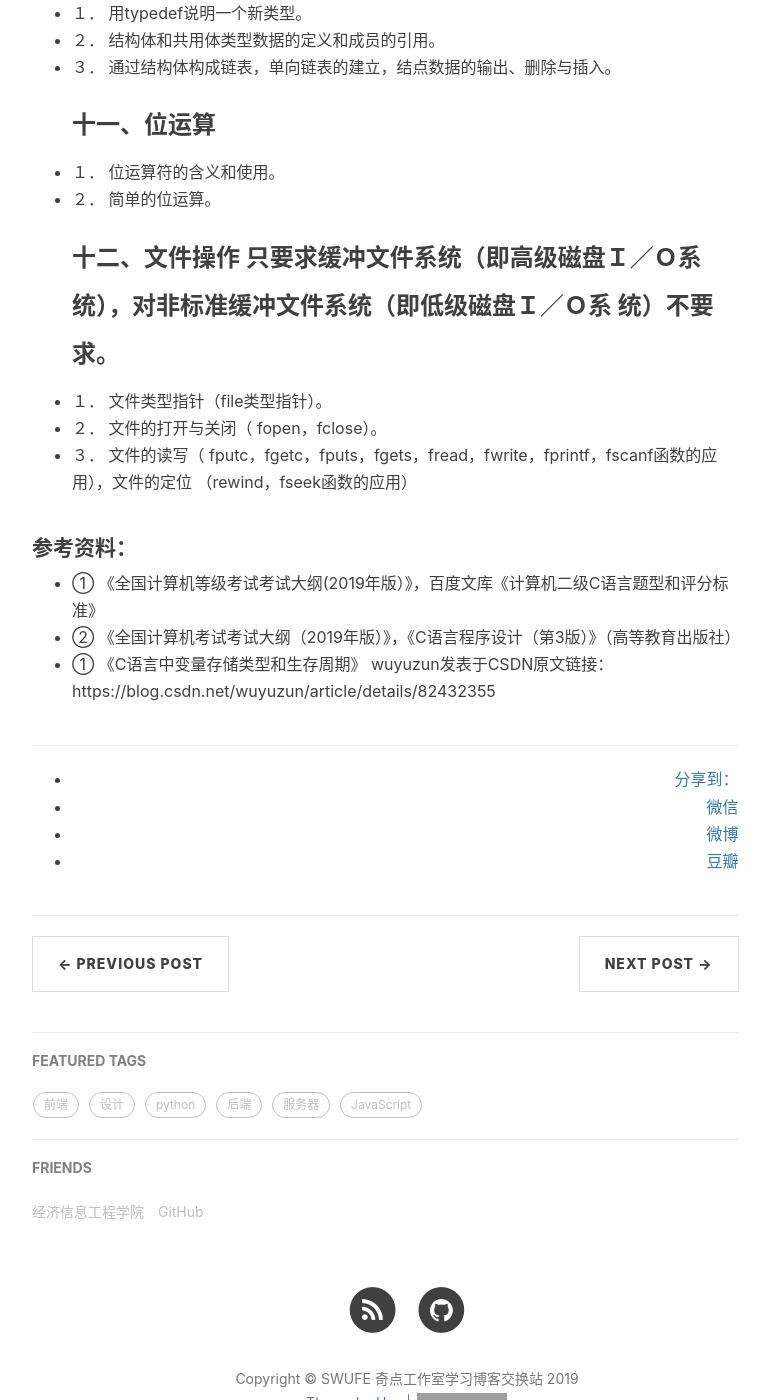
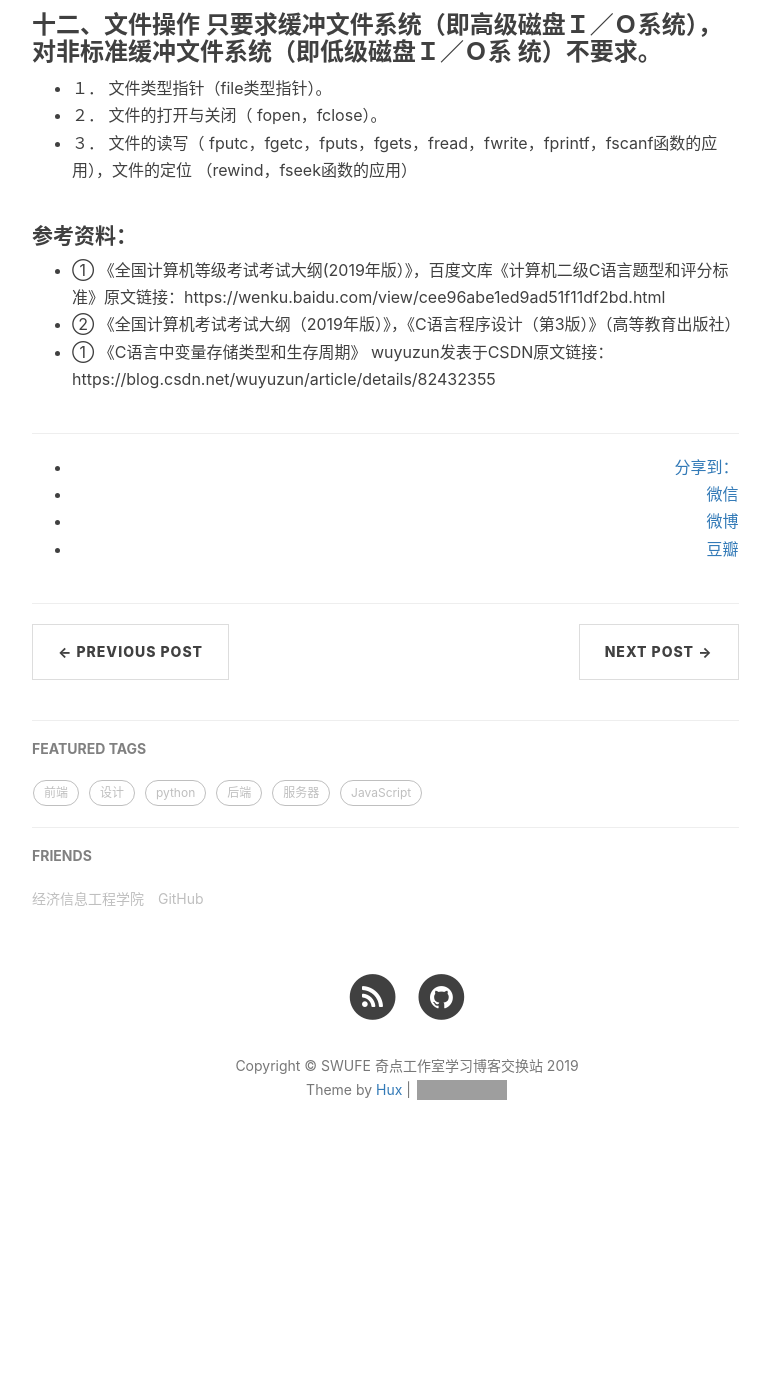
Before and after one commit to wjy990706/Blog-Share, a Jekyll site: the page built from _posts/2019-03-25-全国计算机二级考试c语言复习总结.md, in a window 1280 px wide and 1400 px high, scrolled down 5562 px. Shown: the whole window, without its empty margins (233-1003 px from the left). Built offline with Jekyll 4.4.1, drawn with Linux system fonts in a browser that asks for light colours; nearby versions of some CDN libraries; our own code applies the rules of GitHub Pages for plain Markdown files; comment, search, counter and statistics services are not loaded; after the commit the page ends 6756 px from its top, so only the background shows below that; some of the changed text lies outside the part shown; grey boxes are pictures that could not be loaded.

Commit message:
Update 2019-03-25-全国计算机二级考试c语言复习总结.md

```diff
--- a/_posts/2019-03-25-全国计算机二级考试c语言复习总结.md
+++ b/_posts/2019-03-25-全国计算机二级考试c语言复习总结.md
@@ -16,21 +16,26 @@
 ![1.png](/Blog-Share/img/1903/03/lxy/1.PNG)
 
 - 3.	开发环境：Visual C ++ 6.0 集成开发环境
+
 ## 考点整理
+
 ### 一、Ｃ语言程序的结构
 - １． 程序的构成， main函数和其他函数。
 - ２． 头文件，数据说明，函数的开始和结束标志以及程序中的注释。
 - ３． 源程序的书写格式。
 - ４． Ｃ语言的风格。
+
 ### 二、数据类型及其运算
 - １． Ｃ的数据类型（基本类型，构造类型，指针类型，无值类型）及其定义方法。
 - ２． Ｃ运算符的种类、运算优先级和结合性。
     > 求模运算（求余数运算）：%
 - ３． 不同类型数据间的转换与运算。
 - ４． Ｃ表达式类型（赋值表达式，算术表达式，关系表达式，逻辑表达式，条件表达式，逗号表 达式）和求值规则。
+
 ### 三、基本语句
 - １． 表达式语句，空语句，复合语句。
 - ２． 输入输出函数的调用，正确输入数据并正确设计输出格式。
+
 ### 四、选择结构程序设计
 - １． 用if语句实现选择结构。
 - ２． 用switch语句实现多分支选择结构。
@@ -38,6 +43,7 @@
     >{case i : *****;
     >  default:*****;}
 - ３． 选择结构的嵌套。
+
 ### 五、循环结构程序设计
 - １．for循环结构。
 - ２．while和do-while循环结构。
@@ -54,18 +60,20 @@
     >而且，continue 只能在循环语句中使用，即只能在 for、while 和 do…while 中使用，除此之外 continue 不能在任何语句中使用。
 continue 不能在 switch 中使用，除非 switch 在循环体中。此时 continue 表示的也是结束循环体的本次循环，跟 switch 也没有关系。
 - ４． 循环的嵌套。
+
 ### 六、数组的定义和引用
 - １． 一维数组和二维数组的定义、初始化和数组元素的引用。
     >  二维数组初始化过程中，矩阵形式和定义的行列数有关
 - ２． 字符串与字符数组。
     > C语言字符和字符串都是char[ ]
+
 ### 七、函数
 - １． 库函数的正确调用。
     > Eg: long ret;     ret=f(n);   //调用函数f（n），并将返回值存入ret
-### ２． 函数的定义方法。
+- ２． 函数的定义方法。
     > Eg： long f（int n）；//函数原型声明（在mian函数之前
     >       Long f（int n）{……}  //函数定义
-### ３． 函数的类型和返回值。
+- ３． 函数的类型和返回值。
 - ４． 形式参数与实际参数，参数值的传递。
     >函数调用时需注意的东西。函数定义中函数首部中的参数叫形参，调用函数时使用的参数叫实参。C函数调用采用“值传递”，比如有函数:
     >int max(int x,int y)
@@ -83,64 +91,69 @@
 注意：数据类型和数据存储类型都是针对于声明或定义的函数和变量而言的；
 动态存储类型：变量或函数，在被使用时临时分配内存单元，在函数结束后所占用的内存单元将会被释放，例如局部变量；因此，动态存储的变量每次被调用时所占的内存单元的地址可能会发生改变；
 静态存储类型：变量或函数，在程序运行期间编译器统一分配内存单元，直到程序结束分配的内存才被释放；例如：全局变量；
-1. 自动变量—auto
-定义：函数中，包括复合语句内和形式参数在内的变量中，不被static限制的变量；
-性质：动态存储类型，系统调用函数时临时分配内存单元；函数执行结束就占用的内存释放；
-2.静态局部变量—static
-定义：函数内被静态static限制的局部变量；静态局部变量在函数执行结束时，内存不被释放，函数下次被执行的时候，此变量的值并不改变；
-性质：静态存储类型，函数每次被调用其值还是上次函数执行时的值，且默认的初始化的值是0；
-3.寄存器变量—register变量
-定义：存放在CPU寄存器中的变量；（寄存器存储类型也是随着函数的结束，内存被释放）
-形式：register int a = 1; \将定义的a送到寄存器中；
-性质：CPU能够快速读写寄存器变量；
-优点：一般来说，程序中定义，声明的变量是放在内存中的，例如全局变量存储在静态存储器中，对一个全局变量的每次读写操作都是CPU和内存之间的传输；但是寄存器变量是把变量存储在CPU的寄存器中，由于寄存器的读写传输速度很快，所以非常适合处理一些程序中被高频使用的变量；
-缺点：CPU寄存器数量有限，不适合定义太多寄存器变量；
-注意：
-1.目前计算器处理速度越来越快，加上C语言IDE对于代码的优化越来越好，所以有时即使我们不去定义或声明一个寄存器变量，IDE也会把高频使用的变量默认声明为寄存器变量；所以在平时的编程时，并不用过于强调寄存器变量；
+   >1. 自动变量—auto
+    定义：函数中，包括复合语句内和形式参数在内的变量中，不被static限制的变量；
+    性质：动态存储类型，系统调用函数时临时分配内存单元；函数执行结束就占用的内存释放；
+    2.静态局部变量—static
+    定义：函数内被静态static限制的局部变量；静态局部变量在函数执行结束时，内存不被释放，函数下次被执行的时候，此变量的值并不改变；
+    性质：静态存储类型，函数每次被调用其值还是上次函数执行时的值，且默认的初始化的值是0；
+    3.寄存器变量—register变量
+    定义：存放在CPU寄存器中的变量；（寄存器存储类型也是随着函数的结束，内存被释放）
+    形式：register int a = 1; \将定义的a送到寄存器中；
+    性质：CPU能够快速读写寄存器变量；
+    优点：一般来说，程序中定义，声明的变量是放在内存中的，例如全局变量存储在静态存储器中，对一个全局变量的每次读写操作都是CPU和内存之间的传输；但是寄存器变量是把变量存储在CPU的寄存器中，由于寄存器的读写传输速度很快，所以非常适合处理一些程序中被高频使用的变量；
+    缺点：CPU寄存器数量有限，不适合定义太多寄存器变量；
+    注意：
+    1.目前计算器处理速度越来越快，加上C语言IDE对于代码的优化越来越好，所以有时即使我们不去定义或声明一个寄存器变量，IDE也会把高频使用的变量默认声明为寄存器变量；所以在平时的编程时，并不用过于强调寄存器变量；
 
-全局变量的存储类型
-外部变量：定义在函数外的变量，也可以说就是全局变量；
-2.将外部变量的作用域扩展到其他文件–extern
-怎样扩展：一个大的程序往往是由许多源文件和头文件组成，当不同文件要引用同一个外部变量时，方法是：在任意一个文件中定义外部变量，而在另一个文件中用extern对其进行“外部变量声明”；这样，在编译连接时编译器好知道这个变量来自于其他位置；如果说两个文件同时用了定义了相同名字的外部变量，那编译器连接时会报错；
-扩展的方式：当程序进行编译的时候，编译器遇到extern所声明的变量后，编译器会现在本文件中寻找此变量，如果找到了，就在此处扩展有效域，如果找不到，会进入其他文件进行寻找，找到后将有效域扩展其他文件，如果还找不到就按错误处理；
+   >全局变量的存储类型
+    外部变量：定义在函数外的变量，也可以说就是全局变量；
+    2.将外部变量的作用域扩展到其他文件–extern
+    怎样扩展：一个大的程序往往是由许多源文件和头文件组成，当不同文件要引用同一个外部变量时，方法是：在任意一个文件中定义外部变量，而在另一个文件中用extern对其进行“外部变量声明”；这样，在编译连接时编译器好知道这个变量来自于其他位置；如果说两个文件同时用了定义了相同名字的外部变量，那编译器连接时会报错；
+    扩展的方式：当程序进行编译的时候，编译器遇到extern所声明的变量后，编译器会现在本文件中寻找此变量，如果找到了，就在此处扩展有效域，如果找不到，会进入其他文件进行寻找，找到后将有效域扩展其他文件，如果还找不到就按错误处理；
 
-3.静态外部（全局）变量–static
-定义：定义在函数外部的静态变量；
-优点：被static限制的外部变量，编译时不会被其他文件发现，即使不同文件之间有同名的现象也没关系；如果确定一个外部变量不被其他文件引用，就可以直接加static，这一点很符合C语言模块化的思想，也提高了程序的可移植性；
-举例：
-static int a;  //静态全局变量，只能在本文件中被调用；如果在其他文件被调用将会报错；
-三个概念：
-生存期：一个变量值在某一时刻是存在的，则这个时期就是这个变量的生存期；
-作用域：一个变量在某个文件或函数范围内是有效的，则这个范围就是这个变量的作用域；
-可见性：在一个变量的作用域可以引用该变量，则说这个变量在这个作用域是可见的，这么一个性质就是可见性
+   >3.静态外部（全局）变量–static
+    定义：定义在函数外部的静态变量；
+    优点：被static限制的外部变量，编译时不会被其他文件发现，即使不同文件之间有同名的现象也没关系；如果确定一个外部变量不被其他文件引用，就可以直接加static，这一点很符合C语言模块化的思想，也提高了程序的可移植性；
+    举例：
+    static int a;  //静态全局变量，只能在本文件中被调用；如果在其他文件被调用将会报错；
+   >三个概念：
+    生存期：一个变量值在某一时刻是存在的，则这个时期就是这个变量的生存期；
+    作用域：一个变量在某个文件或函数范围内是有效的，则这个范围就是这个变量的作用域；
+    可见性：在一个变量的作用域可以引用该变量，则说这个变量在这个作用域是可见的，这么一个性质就是可见性
+
 ### 八、编译预处理
 - １． 宏定义和调用（不带参数的宏，带参数的宏）。
    >1.编译预处理就是对C源程序进行编译前，由″编译预处理程序″对预处理命令行进行处理的过程。
 2.C语言中，凡是以″#″开头的行，都称为″编译预处理″命令行。C语言中的编译预处命令有：#define,#undef,#include,#if,#else,#elif,#endif,#ifdef,#ifndef,#line,#pragma,#error。这些预处理命令组成的预处理命令行必须在一行的开头以″#″号开始，每行的未尾不得加″;″号，以区别于C语句、定义和说明语句。
 3.不带参数的宏定义：命令的一般形式为：
-#define标识符字符串
+   >#define标识符字符串
 定义中的″标识符″为用户定义的标识符，称为宏名。在预编译时，C预编译程序将出现的宏名替换成″字符串″的内容，这一过程也称为宏展开。
 4.带参数的宏定义：命令的一般形式为
-#define宏名(形式参数)字符串
+   >#define宏名(形式参数)字符串
 定义中的″字符串″应包含括号中所指定的形式参数。注意宏名与括号之间不要加空格，否则就成为不带参数的宏定义了。
 5.预编译时，遇到带实参的宏名，则按命令行中指定的字符串从左到右进行置换，原则是：遇到实参则以实参代替，非形参字符原样保留，从而成展开后的内容。
 
      https://blog.csdn.net/imgosty/article/details/81901183
 - ２． “文件包含”处理。
 文件包含处理是指在一个源文件中，通过文件包含命令将另一个源文件的内容全部包含在此文件中。在源文件编译时，连同被包含进来的文件一同编译，生成目标,目标文件。
+
 ### 九、指针
 - １． 地址与指针变量的概念，地址运算符与间址运算符。
 - ２． 一维、二维数组和字符串的地址以及指向变量、数组、字符串、函数、结构体的指针变量的 定义。通过指针引用以上各类型数据。
 - ３． 用指针作函数参数。
 - ４． 返回地址值的函数。
 - ５． 指针数组，指向指针的指针。
+
 ### 十、结构体（即“结构”）与共同体（即“联合”）
 - １． 用typedef说明一个新类型。
 - ２． 结构体和共用体类型数据的定义和成员的引用。
 - ３． 通过结构体构成链表，单向链表的建立，结点数据的输出、删除与插入。
+
 ### 十一、位运算
 - １． 位运算符的含义和使用。
 - ２． 简单的位运算。
+
 ### 十二、文件操作 只要求缓冲文件系统（即高级磁盘Ｉ／Ｏ系统），对非标准缓冲文件系统（即低级磁盘Ｉ／Ｏ系 统）不要求。
 - １． 文件类型指针（file类型指针）。
 - ２． 文件的打开与关闭（ fopen，fclose）。
@@ -149,6 +162,6 @@
 
 
 #### 参考资料：
-- ①	《全国计算机等级考试考试大纲(2019年版）》，百度文库《计算机二级C语言题型和评分标准》
+- ①	《全国计算机等级考试考试大纲(2019年版）》，百度文库《计算机二级C语言题型和评分标准》原文链接：https://wenku.baidu.com/view/cee96abe1ed9ad51f11df2bd.html
 - ②	《全国计算机考试考试大纲（2019年版）》，《C语言程序设计（第3版）》（高等教育出版社）
 - ①	《C语言中变量存储类型和生存周期》 wuyuzun发表于CSDN原文链接：https://blog.csdn.net/wuyuzun/article/details/82432355
```
Also changed, not shown: other parts of _posts/2019-03-25-全国计算机二级考试c语言复习总结.md (+1 -1 lines).
